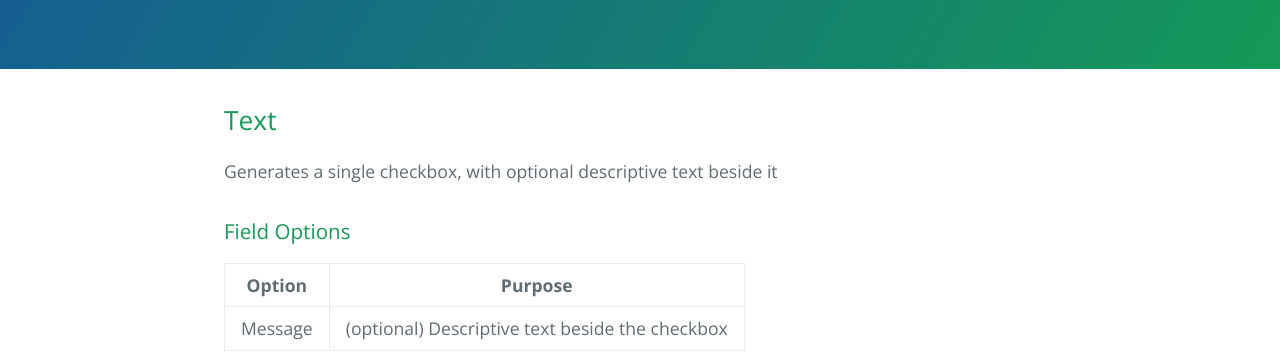
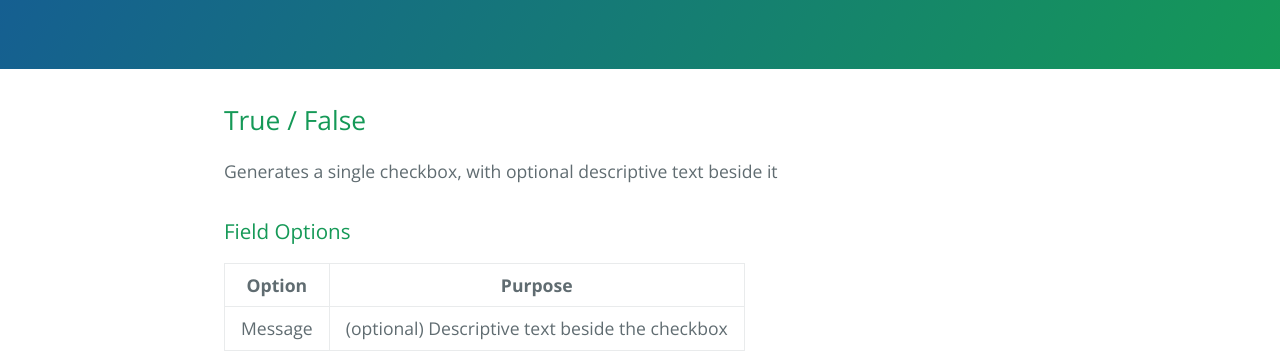
Before and after one commit to mgibbs189/custom-field-suite, a Jekyll site: the page built from field-types/true_false.md, in a window 1280 px wide. Shown: the part 314-667 px from the top of the page. Built offline with Jekyll 4.4.1, drawn with Linux system fonts in a browser that asks for light colours.

Commit message:
Update true_false.md

```diff
--- a/field-types/true_false.md
+++ b/field-types/true_false.md
@@ -3,7 +3,7 @@ layout: default
 title: True / False field
 ---
 
-## Text
+## True / False
 
 Generates a single checkbox, with optional descriptive text beside it
 
```
